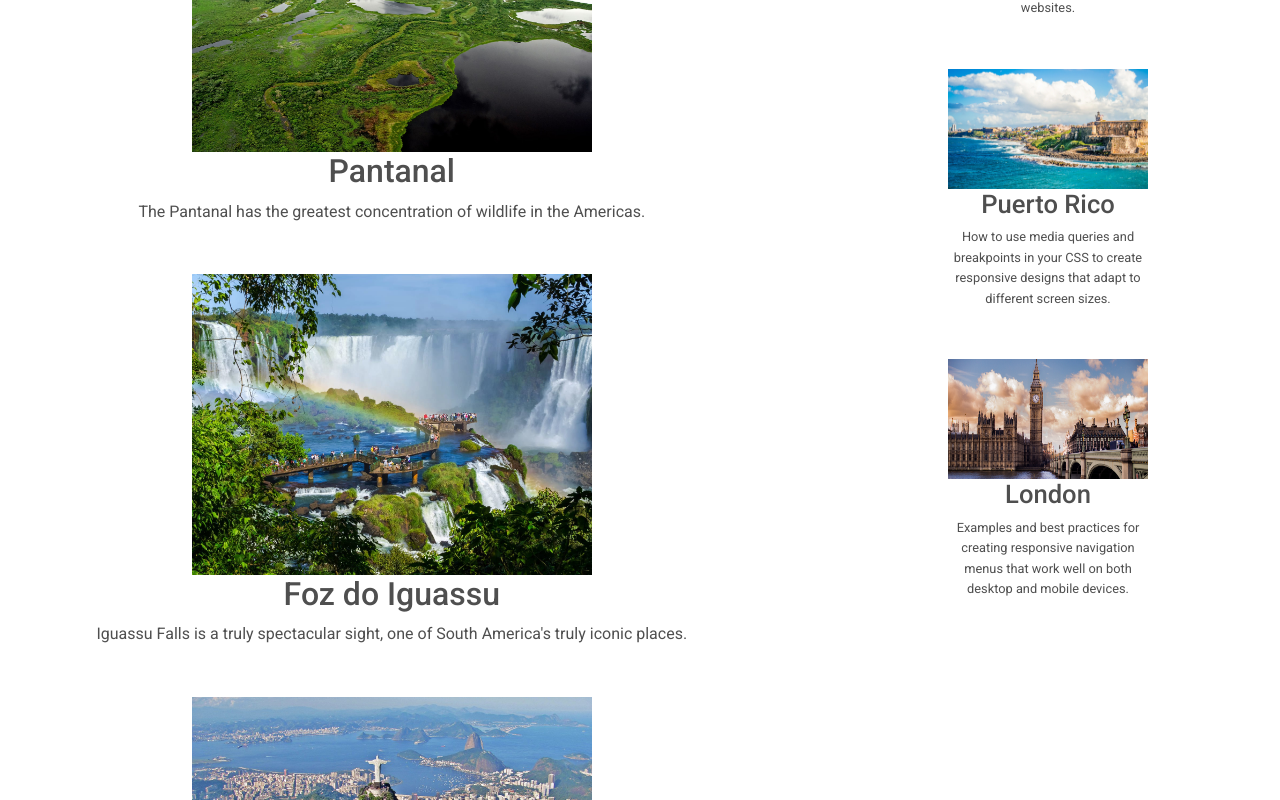
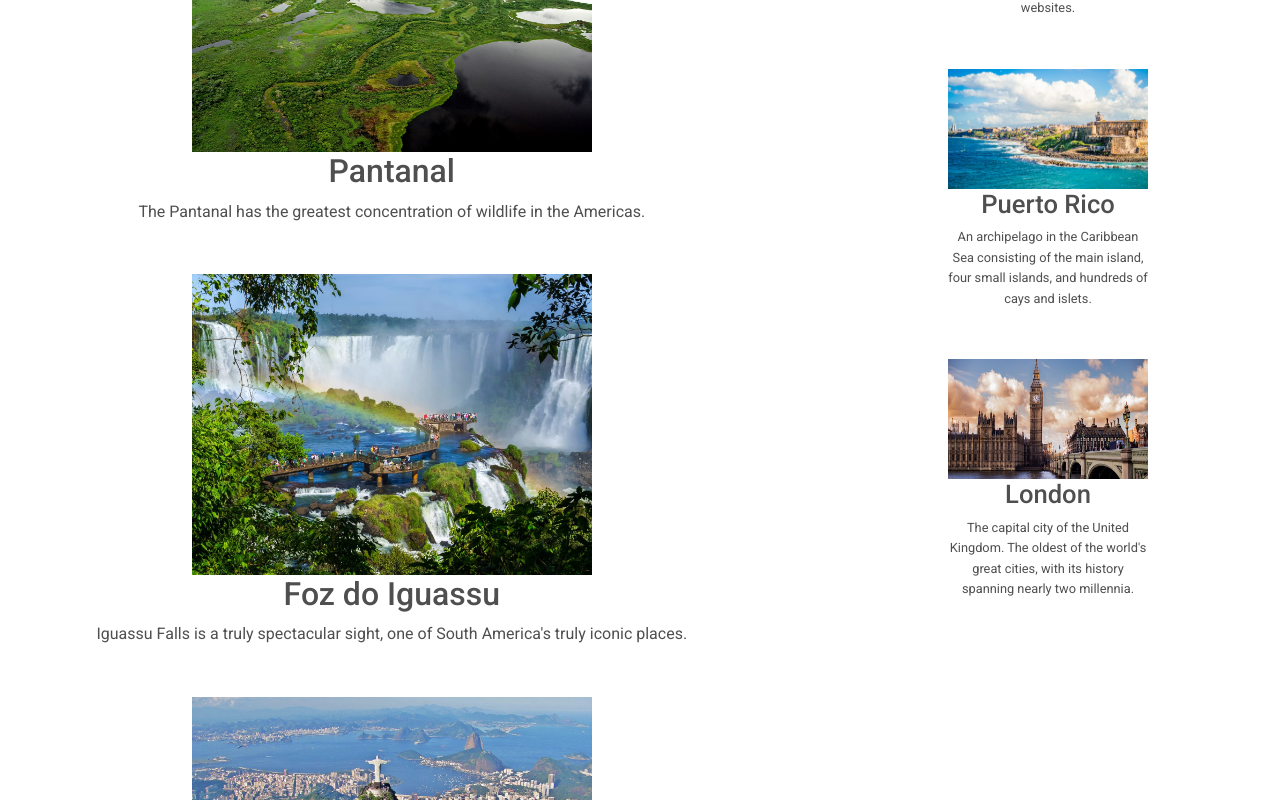
Before and after one commit to juniorLeon1/RV-Capstone, a React (Create React App) app: page /destinations/brazil in a window 1280 px wide. Shown: the part 452-1252 px from the top of the page. Built offline with nearby package versions, Linux system fonts and the light colour scheme.

Commit message:
Side-Bar changes

```diff
--- a/src/pages/Destinations/Brazil.jsx
+++ b/src/pages/Destinations/Brazil.jsx
@@ -38,12 +38,12 @@ const Brazil = () => {
         <section>
           <img src={require("../../images/RV_Puerto_Rico.webp")} alt='' className='side-img' />
           <h2 className='side-content-title'>Puerto Rico</h2>
-          <p>How to use media queries and breakpoints in your CSS to create responsive designs that adapt to different screen sizes.</p>
+          <p>An archipelago in the Caribbean Sea consisting of the main island, four small islands, and hundreds of cays and islets.</p>
         </section>
         <section>
           <img src={require("../../images/RV_London.jpeg")} alt='' className='side-img' />
           <h2 className='side-content-title'>London</h2>
-          <p>Examples and best practices for creating responsive navigation menus that work well on both desktop and mobile devices.</p>
+          <p>The capital city of the United Kingdom. The oldest of the world's great cities, with its history spanning nearly two millennia.</p>
         </section>
       </div>
 
--- a/src/pages/Destinations/Charlotte.jsx
+++ b/src/pages/Destinations/Charlotte.jsx
@@ -32,17 +32,17 @@ const Charlotte = () => {
         <section>
           <img src={require("../../images/RV_Brazil.jpeg")} alt='' className='side-img' />
           <h2 className='side-content-title'>Brazil</h2>
-          <p>Why designing for mobile devices first can help you create more effective and user-friendly websites.</p>
+          <p>The largest country in South America and the fifth largest nation in the world.</p>
         </section>
         <section>
           <img src={require("../../images/RV_Puerto_Rico.webp")} alt='' className='side-img' />
           <h2 className='side-content-title'>Puerto Rico</h2>
-          <p>How to use media queries and breakpoints in your CSS to create responsive designs that adapt to different screen sizes.</p>
+          <p>An archipelago in the Caribbean Sea consisting of the main island, four small islands, and hundreds of cays and islets.</p>
         </section>
         <section>
           <img src={require("../../images/RV_London.jpeg")} alt='' className='side-img' />
           <h2 className='side-content-title'>London</h2>
-          <p>Examples and best practices for creating responsive navigation menus that work well on both desktop and mobile devices.</p>
+          <p>The capital city of the United Kingdom. The oldest of the world's great cities, with its history spanning nearly two millennia.</p>
         </section>
       </div>
       <div className="small-content">
--- a/src/pages/Destinations/London.jsx
+++ b/src/pages/Destinations/London.jsx
@@ -37,7 +37,7 @@ const London = () => {
         <section>
           <img src={require("../../images/RV_Brazil.jpeg")} alt='' className='side-img' />
           <h2 className='side-content-title'>Brazil</h2>
-          <p>Why designing for mobile devices first can help you create more effective and user-friendly websites.</p>
+          <p>The largest country in South America and the fifth largest nation in the world.</p>
         </section>
         <section>
           <img src={require("../../images/RV_Puerto_Rico.webp")} alt='' className='side-img' />
--- a/src/pages/Destinations/PRico.jsx
+++ b/src/pages/Destinations/PRico.jsx
@@ -38,12 +38,12 @@ const PRico = () => {
         <section>
           <img src={require("../../images/RV_Brazil.jpeg")} alt='' className='side-img' />
           <h2 className='side-content-title'>Brazil</h2>
-          <p>Why designing for mobile devices first can help you create more effective and user-friendly websites.</p>
+          <p>The largest country in South America and the fifth largest nation in the world.</p>
         </section>
         <section>
           <img src={require("../../images/RV_London.jpeg")} alt='' className='side-img' />
           <h2 className='side-content-title'>London</h2>
-          <p>Examples and best practices for creating responsive navigation menus that work well on both desktop and mobile devices.</p>
+          <p>The capital city of the United Kingdom. The oldest of the world's great cities, with its history spanning nearly two millennia.</p>
         </section>
       </div>
 
```
